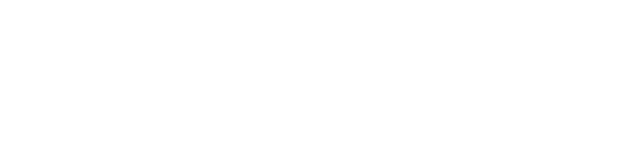
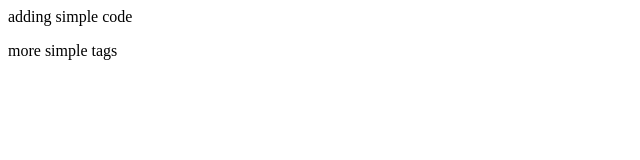
Before and after one commit to Dagan789/Git_In_Class, a plain HTML site: page index.html in a window 1280 px wide. Shown: the whole page, without its empty margins (0-640 px from the left). Drawn offline with Linux system fonts and the light colour scheme.

Commit message:
added 2 paragraph tags

```diff
--- a/index.html
+++ b/index.html
@@ -7,6 +7,9 @@
     <title>Document</title>
 </head>
 
-<body></body>
+<body>
+    <p>adding simple code</p>
+    <p>more simple tags</p>
+</body>
 
 </html>
```
